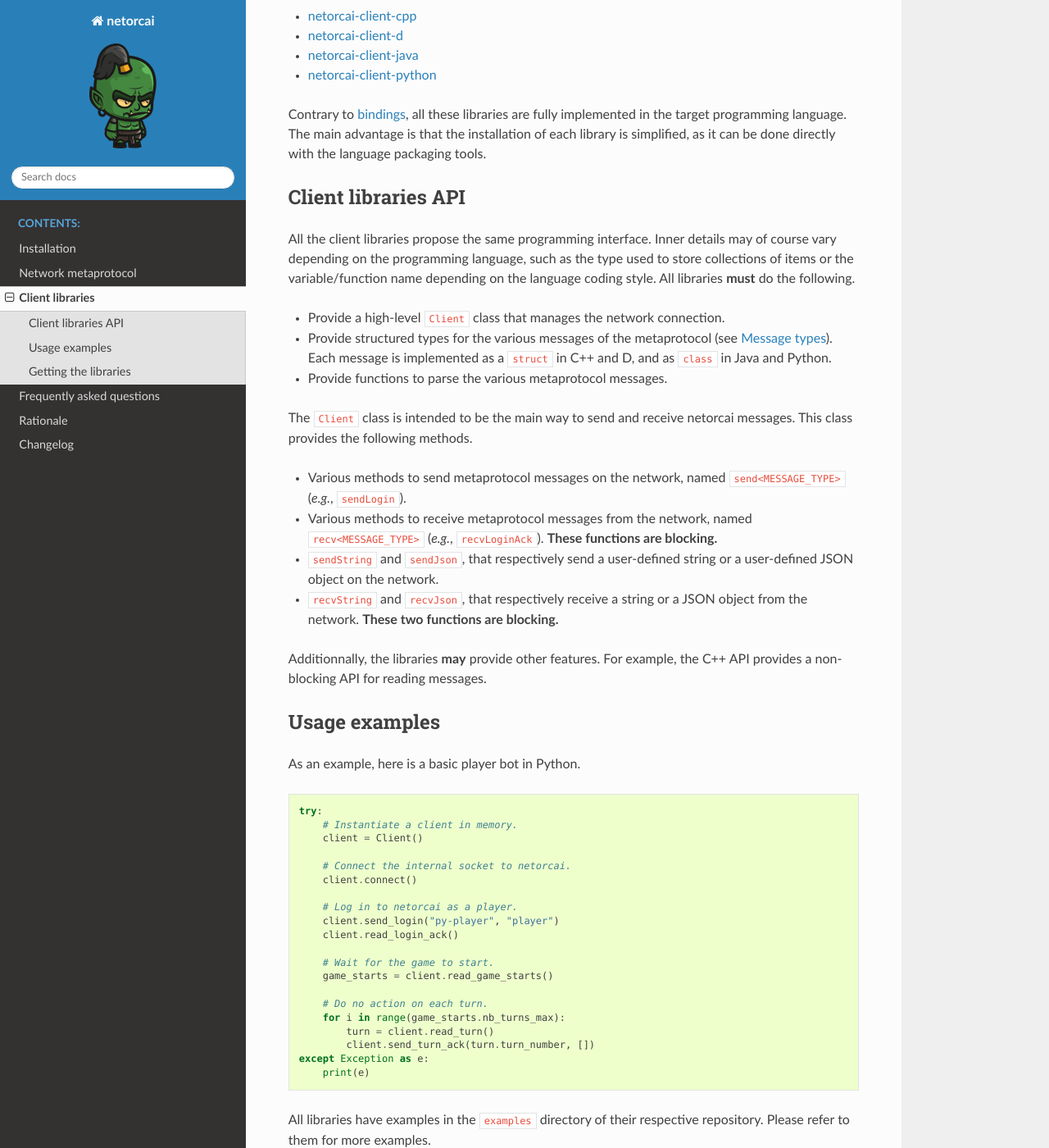
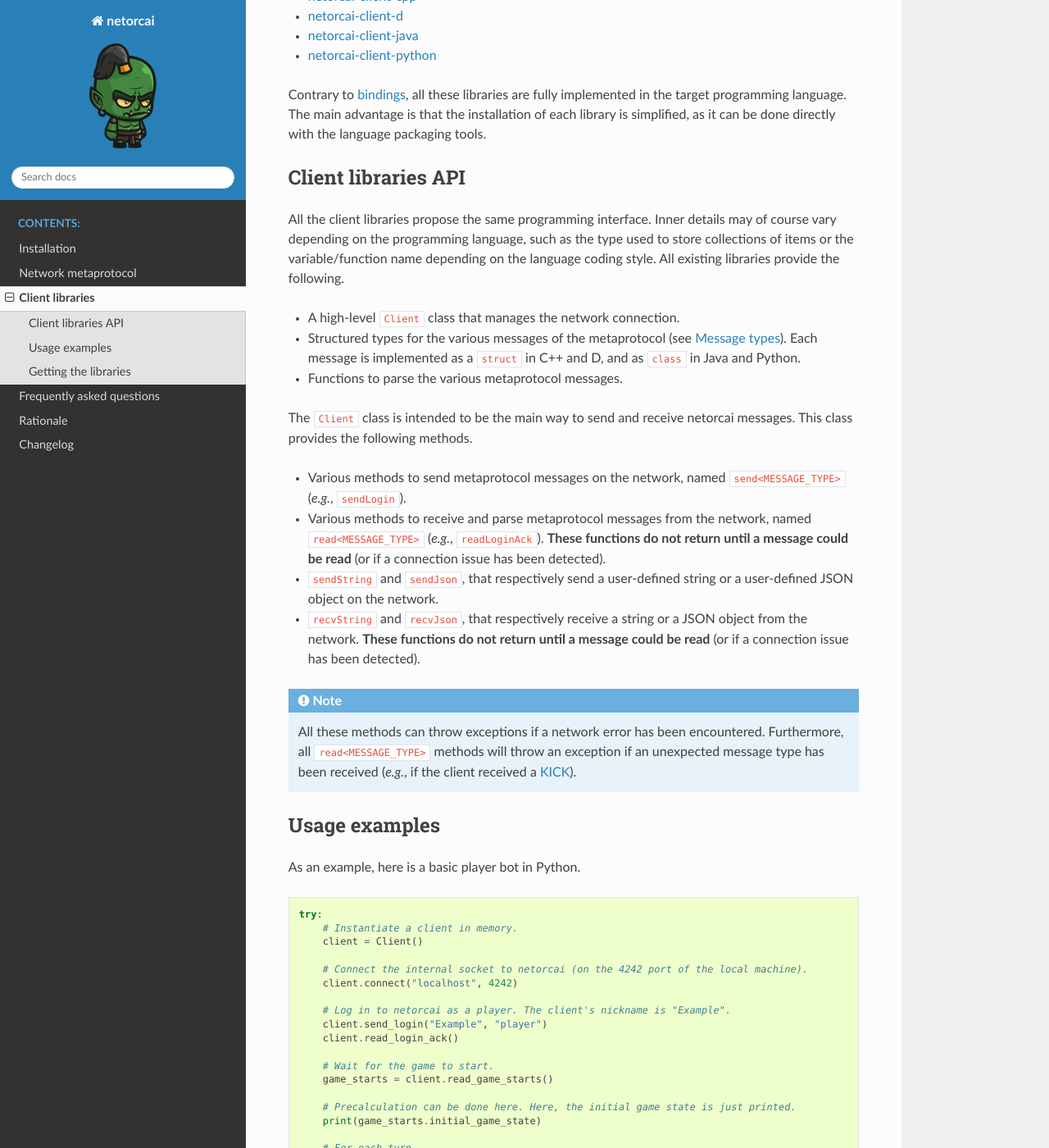
Before and after one commit to netorcai/netorcai, a Sphinx documentation site: the page built from docs/clients.rst, in a window 1280 px wide and 1400 px high, scrolled down 344 px. Shown: the whole window at 82% size. Built offline with Sphinx 7.4.7 and the Read the Docs theme 2.0.0, drawn with Linux system fonts in a browser that asks for light colours; some of the changed text lies outside the part shown.

Commit message:
[doc] improve Client libraries

```diff
--- a/docs/clients.rst
+++ b/docs/clients.rst
@@ -5,11 +5,9 @@
 The netorcai program has the role of a network server while
 the other entities (games, players and visualizations) have a client role.
 
-Programming netorcai clients can be done completely from scratch,
-but libraries have been implemented in several programming languages
-to help in their development.
-All these libraries should be available in the
-`netorcai organization github repository`_.
+While netorcai clients can be implemented from scratch,
+several libraries have been implemented to ease the communication with the netorcai server.
+All these libraries are available in the `netorcai organization github repository`_.
 Currently, the following libraries have been implemented.
 
 - `netorcai-client-cpp`_
@@ -29,32 +27,37 @@
 Inner details may of course vary depending on the programming language,
 such as the type used to store collections of items or the
 variable/function name depending on the language coding style.
-All libraries **must** do the following.
+All existing libraries provide the following.
 
-- Provide a high-level :code:`Client` class that manages the network connection.
-- Provide structured types for the various messages of the metaprotocol
+- A high-level :code:`Client` class that manages the network connection.
+- Structured types for the various messages of the metaprotocol
   (see :ref:`proto_message_types`).
   Each message is implemented as a :code:`struct` in C++ and D,
   and as :code:`class` in Java and Python.
-- Provide functions to parse the various metaprotocol messages.
+- Functions to parse the various metaprotocol messages.
 
 The :code:`Client` class is intended to be the main way to send and receive
 netorcai messages. This class provides the following methods.
 
 - Various methods to send metaprotocol messages on the network,
   named :code:`send<MESSAGE_TYPE>` (*e.g.*, :code:`sendLogin`).
-- Various methods to receive metaprotocol messages from the network,
-  named :code:`recv<MESSAGE_TYPE>` (*e.g.*, :code:`recvLoginAck`).
-  **These functions are blocking.**
+- Various methods to receive and parse metaprotocol messages from the network,
+  named :code:`read<MESSAGE_TYPE>` (*e.g.*, :code:`readLoginAck`).
+  **These functions do not return until a message could be read**
+  (or if a connection issue has been detected).
 - :code:`sendString` and :code:`sendJson`,
   that respectively send a user-defined string
   or a user-defined JSON object on the network.
 - :code:`recvString` and :code:`recvJson`,
   that respectively receive a string or a JSON object from the network.
-  **These two functions are blocking.**
+  **These functions do not return until a message could be read**
+  (or if a connection issue has been detected).
 
-Additionnally, the libraries **may** provide other features.
-For example, the C++ API provides a non-blocking API for reading messages.
+.. note::
+
+  All these methods can throw exceptions if a network error has been encountered.
+  Furthermore, all :code:`read<MESSAGE_TYPE>` methods will throw an exception if an unexpected
+  message type has been received (*e.g.*, if the client received a :ref:`proto_KICK`).
 
 Usage examples
 ~~~~~~~~~~~~~~
@@ -67,19 +70,27 @@
         # Instantiate a client in memory.
         client = Client()
 
-        # Connect the internal socket to netorcai.
-        client.connect()
+        # Connect the internal socket to netorcai (on the 4242 port of the local machine).
+        client.connect("localhost", 4242)
 
-        # Log in to netorcai as a player.
-        client.send_login("py-player", "player")
+        # Log in to netorcai as a player. The client's nickname is "Example".
+        client.send_login("Example", "player")
         client.read_login_ack()
 
         # Wait for the game to start.
         game_starts = client.read_game_starts()
 
-        # Do no action on each turn.
+        # Precalculation can be done here. Here, the initial game state is just printed.
+        print(game_starts.initial_game_state)
+
+        # For each turn.
         for i in range(game_starts.nb_turns_max):
+            # Wait for the turn to start.
             turn = client.read_turn()
+            # Decide what to do. Here, the current game state is just printed and no action is done.
+            print(turn.game_state)
+            actions = []
+            # Send the decided actions to netorcai.
             client.send_turn_ack(turn.turn_number, [])
     except Exception as e:
         print(e)
```
